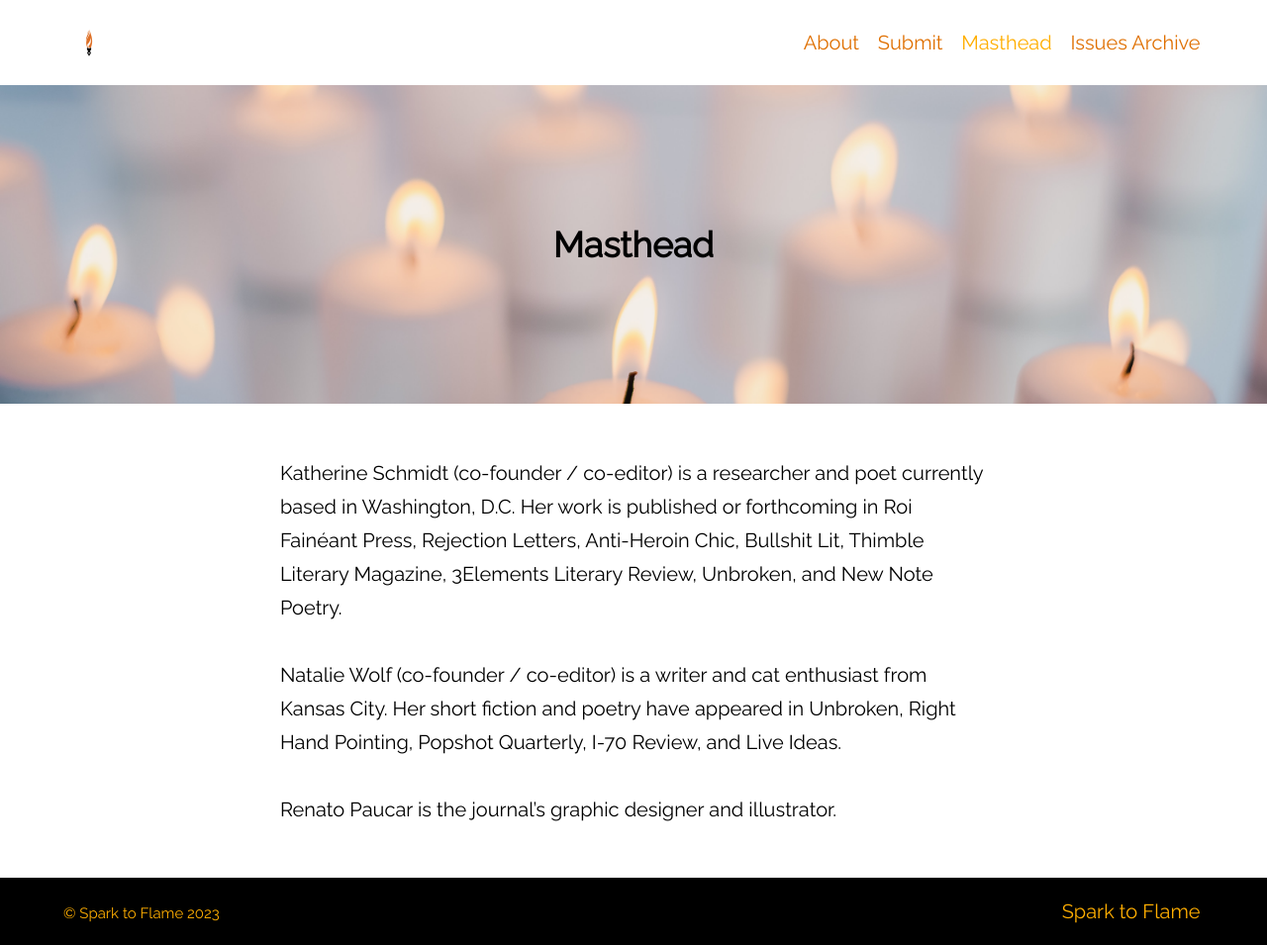
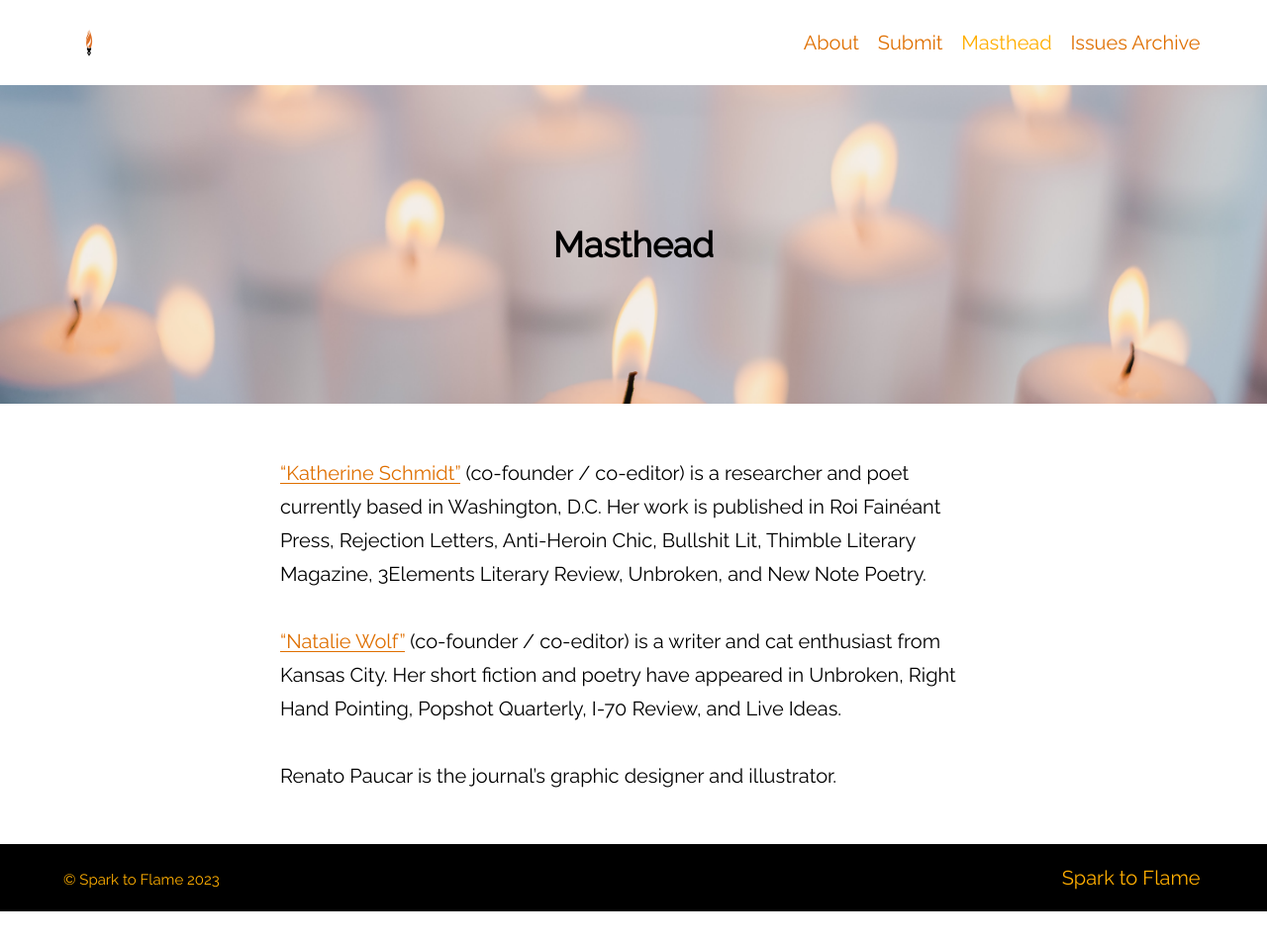
Before and after one commit to atmars77/atmars77.github.io, a Jekyll site: the page built from masthead.md, in a window 1280 px wide. Shown: the whole page at 99% size. Built offline with Jekyll 4.4.1, drawn with Linux system fonts in a browser that asks for light colours; after the commit the page ends 921 px from its top, so only the background shows below that.

Commit message:
links to masthead

```diff
--- a/masthead.md
+++ b/masthead.md
@@ -7,8 +7,8 @@
 excerpt: "Masthead"
 largeimage: "/assets/Images/tina_candle.png"
 ---
-Katherine Schmidt (co-founder / co-editor) is a researcher and poet currently based in Washington, D.C. Her work is published or forthcoming in Roi Fainéant Press, Rejection Letters, Anti-Heroin Chic, Bullshit Lit, Thimble Literary Magazine, 3Elements Literary Review, Unbroken, and New Note Poetry.
+["Katherine Schmidt"](https://ktschmdt.wordpress.com/) (co-founder / co-editor) is a researcher and poet currently based in Washington, D.C. Her work is published in Roi Fainéant Press, Rejection Letters, Anti-Heroin Chic, Bullshit Lit, Thimble Literary Magazine, 3Elements Literary Review, Unbroken, and New Note Poetry.
 
-Natalie Wolf (co-founder / co-editor) is a writer and cat enthusiast from Kansas City. Her short fiction and poetry have appeared in Unbroken, Right Hand Pointing, Popshot Quarterly, I-70 Review, and Live Ideas.
+["Natalie Wolf"](https://nwolfmeep.wixsite.com/nmwolf) (co-founder / co-editor) is a writer and cat enthusiast from Kansas City. Her short fiction and poetry have appeared in Unbroken, Right Hand Pointing, Popshot Quarterly, I-70 Review, and Live Ideas.
 
 Renato Paucar is the journal's graphic designer and illustrator.
```
